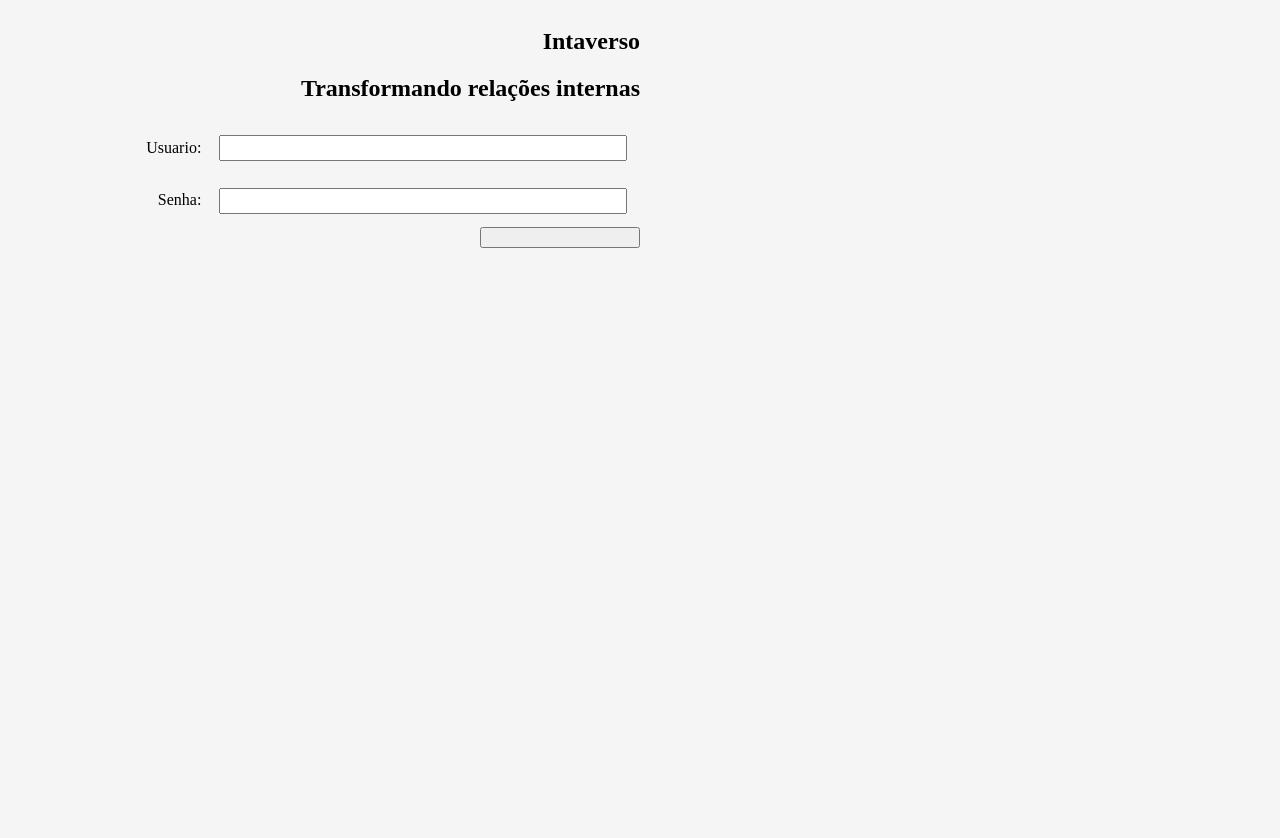
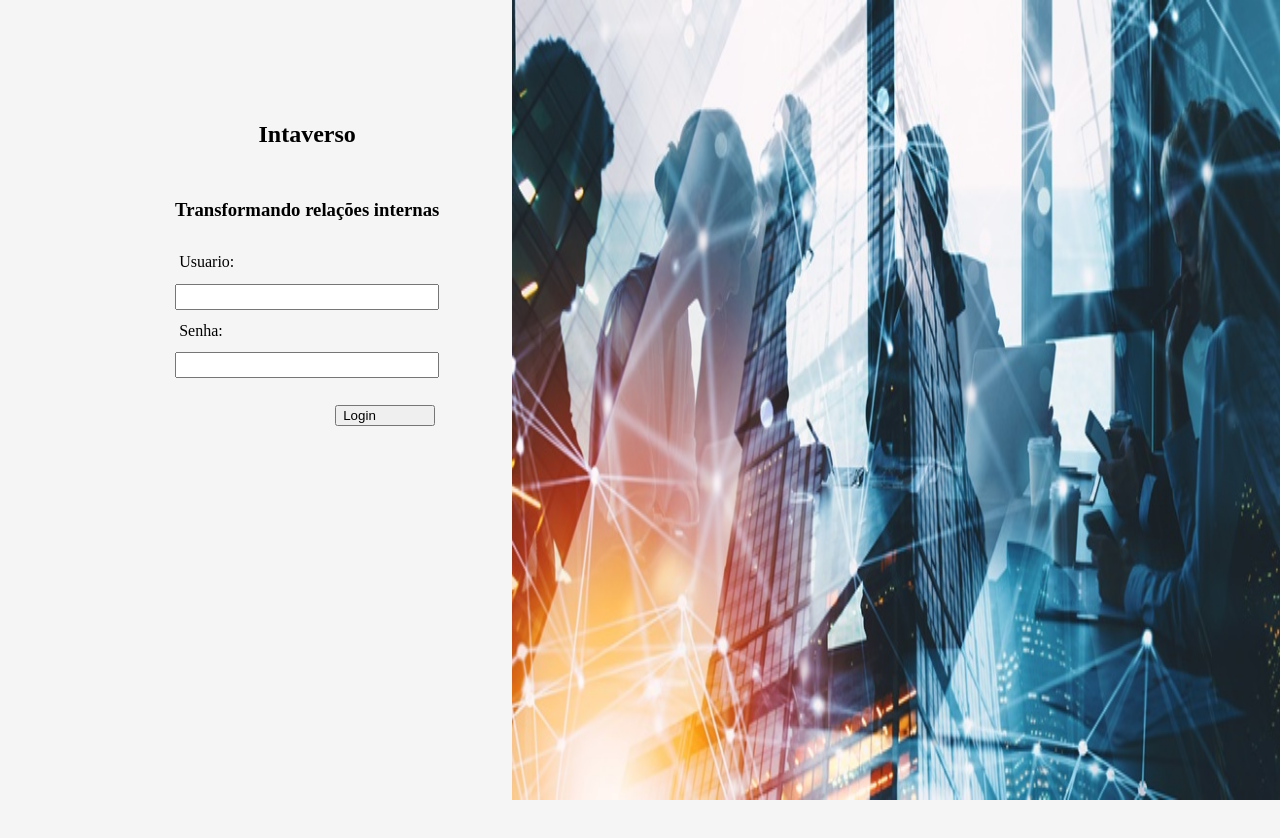
Before and after one commit to Danie-e/Intranet, a plain HTML site: page src/index.html in a window 1280 px wide. After the commit the page ends 800 px from the top, so only its background shows below. Drawn offline with Linux system fonts and the light colour scheme.

Commit message:
Criação do Layout da pagina login

```diff
--- a/src/css/login.css
+++ b/src/css/login.css
@@ -1,21 +1,63 @@
-body{
-
+.container {
+    display: grid;
+    grid-template-columns: 50% 50%;
+    height: 80vh;
+    width: 80vw;
 }
 
-.container{
-    height: 100vh;
-    display: grid;
-    grid-template-columns: 50% 50%;
-    text-align:right;
+.titulos {
+    width: 100%;
+    display: inline-flex;
+    flex-direction: column;
+    align-items: center;
+    padding: 10%;
+    margin-top: 10%;
 }
 
-.inputPadrao{
-    display: inline-block;
+label {
+    align-self: baseline;
+}
+
+.formulario {
     margin: 1em;
-    width: 50vh;
+    width: 50%;
+    display: flex;
+    flex-direction: column;
+    align-items: center;
+}
+
+.inputPadrao {
+    display: block;
+    margin: 1em 0;
+    width: 100%;
     height: 20px;
 }
 
-.botaoLogin{
-    width: 20vh;
+.botaoLogin {
+    margin-top: 1em;
+    width: 100px;
+    display: flex;
+    align-self: flex-end;
 }
+
+.imagem_login {
+    display: flex;
+    width: 60vw;
+    height: 100vh;
+}
+
+
+@media only screen and (max-width: 800px) {
+
+    .imagem_login {
+        visibility: hidden;
+    }
+
+    .formulario {
+        width: 100%;
+    }
+    .container {
+        display: block;
+        grid-template-columns: 100%;
+    }
+}
--- /dev/null
+++ b/src/css/reset.css
@@ -0,0 +1,47 @@
+/* http://meyerweb.com/eric/tools/css/reset/
+   v2.0 | 20110126
+   License: none (public domain)
+*/
+
+html, body, div, span, applet, object, iframe, blockquote, pre,
+a, abbr, acronym, address, big, cite, code,
+del, dfn, em, img, ins, kbd, q, s, samp,
+small, strike, strong, sub, sup, tt, var,
+b, u, i, center,
+dl, dt, dd, ol, ul, li,
+fieldset, form, label, legend,
+table, caption, tbody, tfoot, thead, tr, th, td,
+article, aside, canvas, details, embed,
+figure, figcaption, footer, header, hgroup,
+menu, nav, output, ruby, section, summary,
+time, mark, audio, video {
+	margin: 0;
+	padding: 0;
+	border: 0;
+	font-size: 100%;
+	font: inherit;
+	vertical-align: baseline;
+}
+/* HTML5 display-role reset for older browsers */
+article, aside, details, figcaption, figure,
+footer, header, hgroup, menu, nav, section {
+	display: block;
+}
+body {
+	line-height: 1;
+}
+ol, ul {
+	list-style: none;
+}
+blockquote, q {
+	quotes: none;
+}
+blockquote:before, blockquote:after,
+q:before, q:after {
+	content: '';
+	content: none;
+}
+table {
+	border-collapse: collapse;
+	border-spacing: 0;
+}
--- a/src/css/styles.css
+++ b/src/css/styles.css
@@ -1,3 +1,4 @@
+@import url(/src/css/reset.css);
 @import url(/src/css/login.css);
 
 :root{
--- a/src/index.html
+++ b/src/index.html
@@ -10,22 +10,23 @@
 
 <body>
     <section class="container">
-        <div>
-            <h1>Intaverso</h1>
-            <h2>Transformando relações internas</h2>
-            <form>
-                <label> Usuario:
+            <div class="titulos">
+                <h1>Intaverso</h1>
+                <br>
+                <h3>Transformando relações internas</h3>
+
+                <form class="formulario">
+                    <label> Usuario:</label>
                     <input type="text" alt="Digite seu usuario" class="inputPadrao">
-                </label>
-                <br>
-                <label> Senha:
+                    <label> Senha:</label>
                     <input type="text" alt="Digite sua senha" class="inputPadrao">
-                </label>
-                <br>
-                <input put type="button" placeholder="Login" alt="Click para ralizar o login" class="botaoLogin">
-            </form>
-        </div>
+                    <button type="button" placeholder="Login" alt="Click para ralizar o login" class="botaoLogin">
+                        Login
+                    </button>
+                </form>
+            </div>
+        <img src="/src/img/empresas.jpg" class="imagem_login">
+
     </section>
-    <div class="container"></div>
 
 </html>
```
Also changed, not shown: src/img/empresas.jpg (added).
